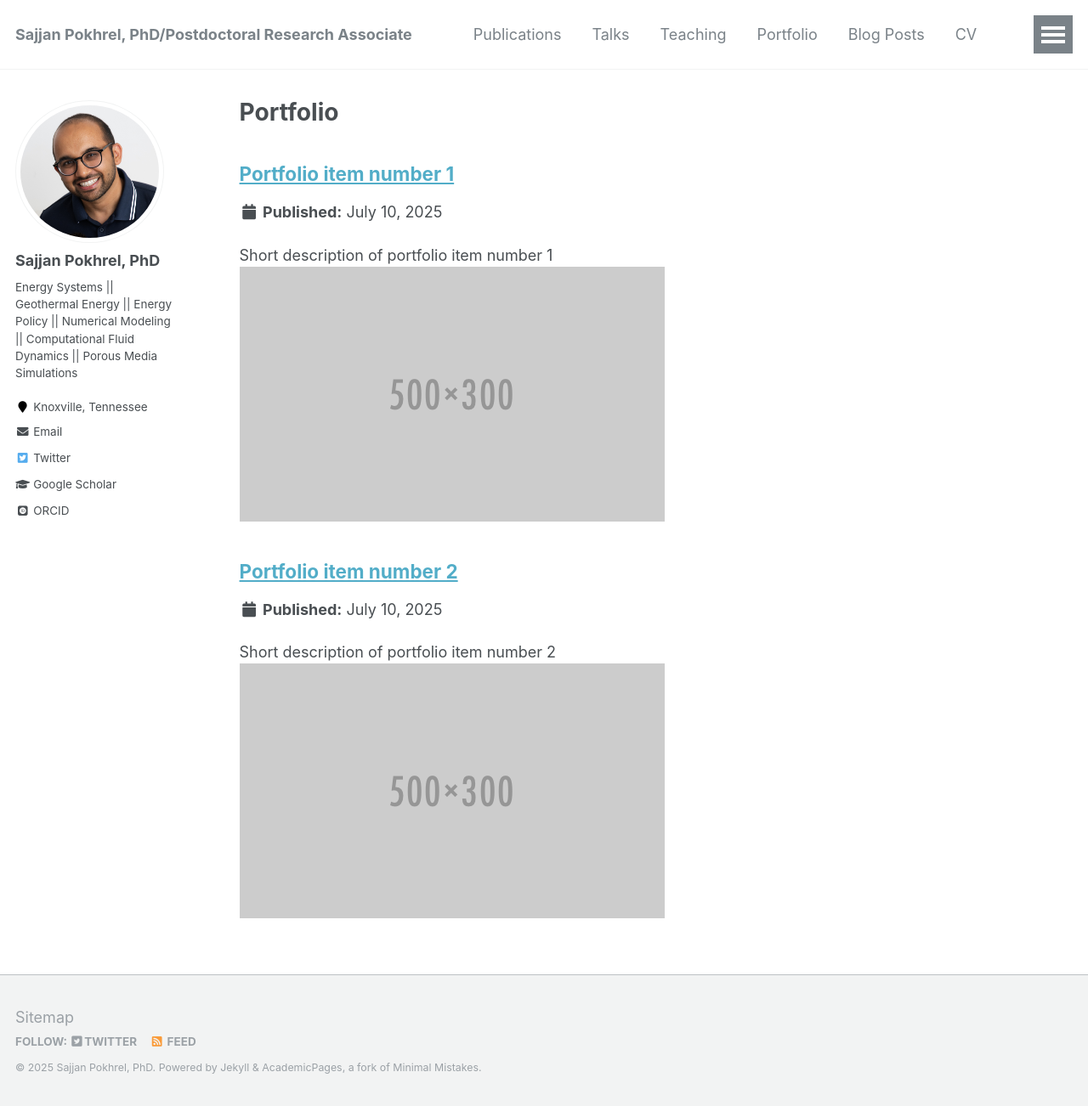
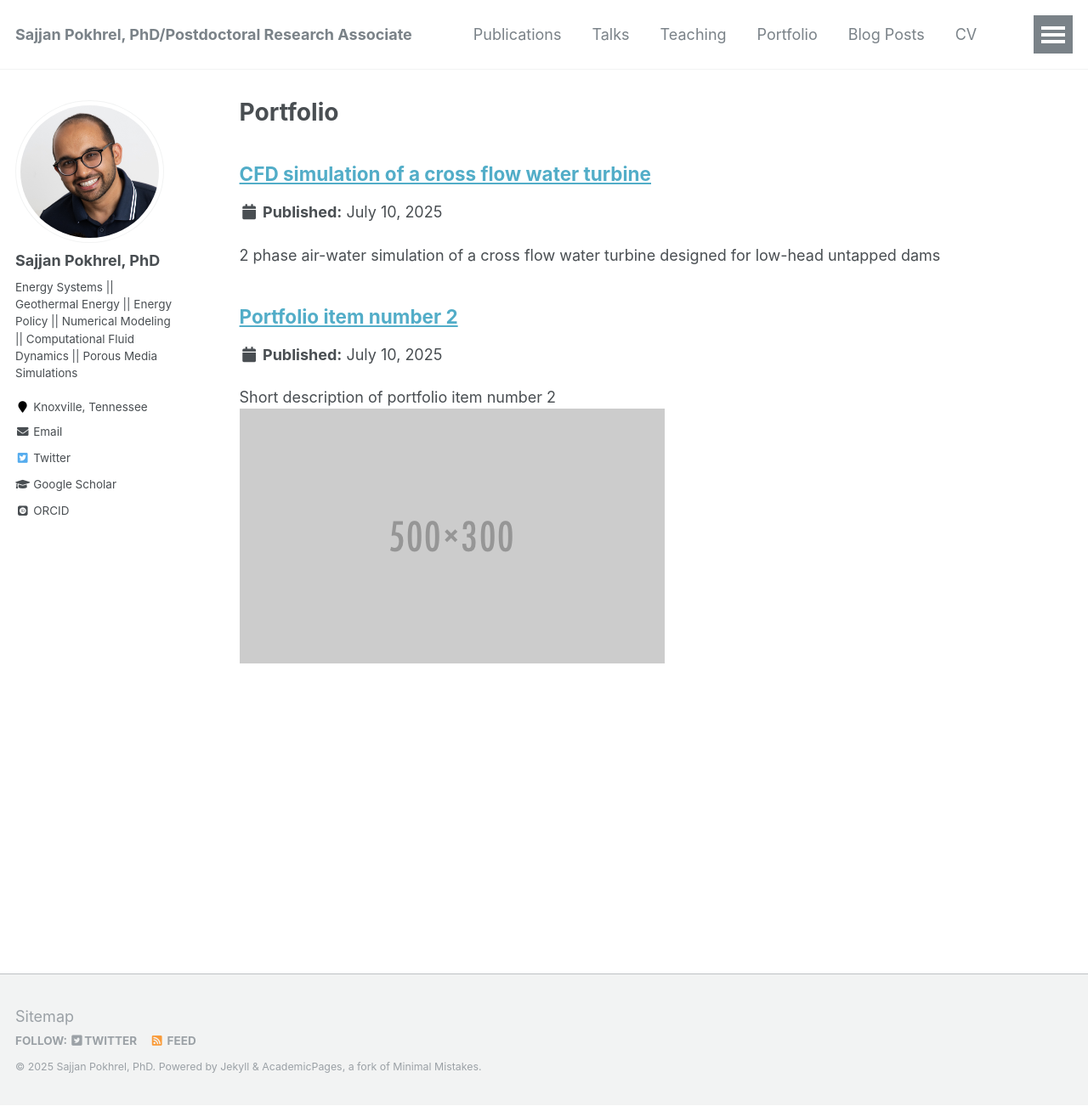
Before and after one commit to sajjanpokhrel/sajjanpokhrel.github.io, a Jekyll site: the page built from _pages/portfolio.html, in a window 1280 px wide and 1302 px high. Shown: the whole window at 85% size. Built offline with Jekyll 4.4.1, drawn with Linux system fonts in a browser that asks for light colours; some web fonts are replaced.

Commit message:
fluent simulation insert

```diff
--- a/_portfolio/portfolio-1.md
+++ b/_portfolio/portfolio-1.md
@@ -1,7 +1,14 @@
 ---
-title: "Portfolio item number 1"
-excerpt: "Short description of portfolio item number 1<br/><img src='/images/500x300.png'>"
+title: "CFD simulation of a cross flow water turbine"
+excerpt: "2 phase air-water simulation of a cross flow water turbine designed for low-head untapped dams"
 collection: portfolio
 ---
 
-This is an item in your portfolio. It can be have images or nice text. If you name the file .md, it will be parsed as markdown. If you name the file .html, it will be parsed as HTML.
+This portfolio entry features my CFD simulation video:
+
+<iframe width="560" height="315"
+  src="https://www.youtube.com/embed/-DZJtq2JrtM"
+  frameborder="0"
+  allow="accelerometer; autoplay; clipboard-write; encrypted-media; gyroscope; picture-in-picture"
+  allowfullscreen>
+</iframe>
```
